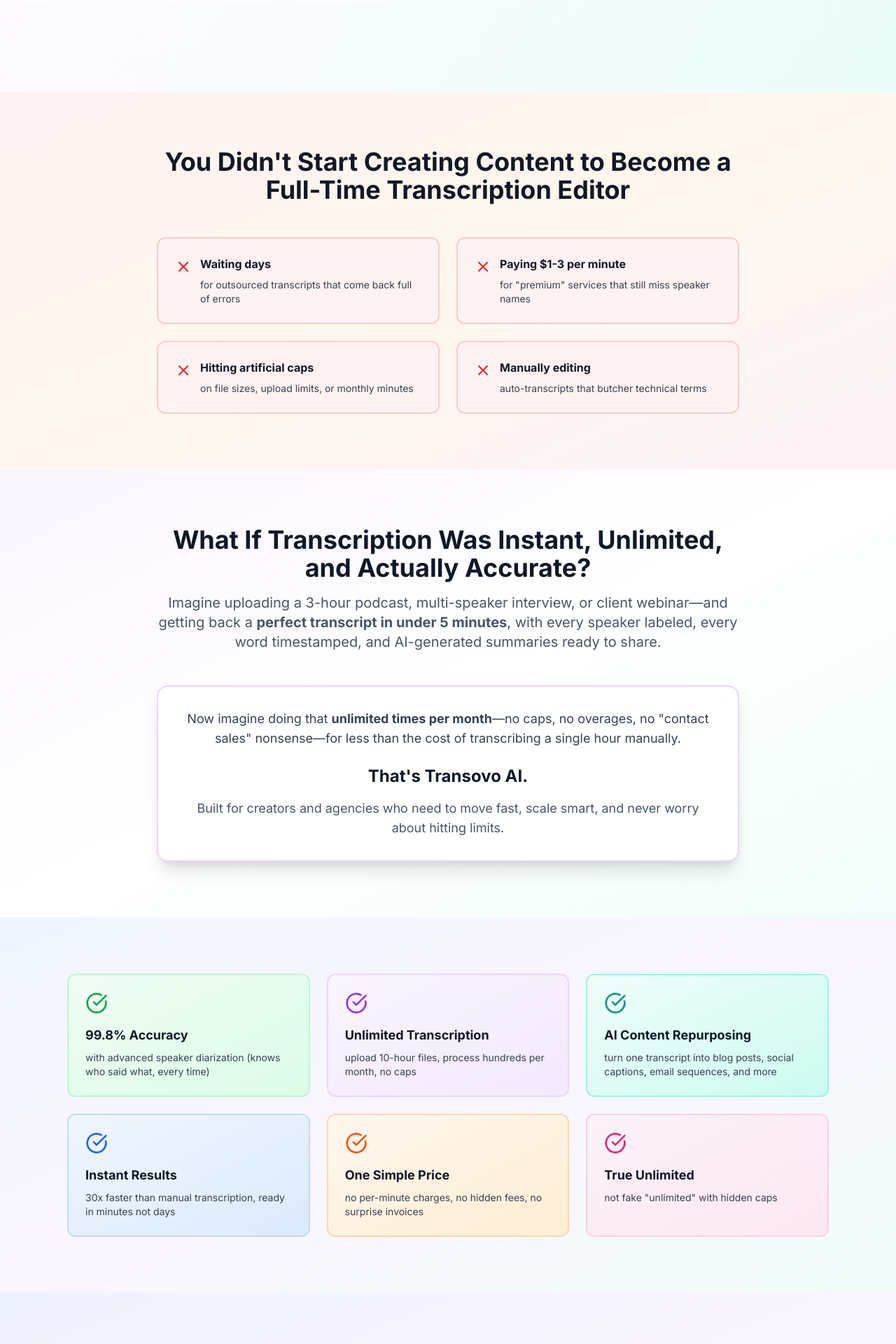
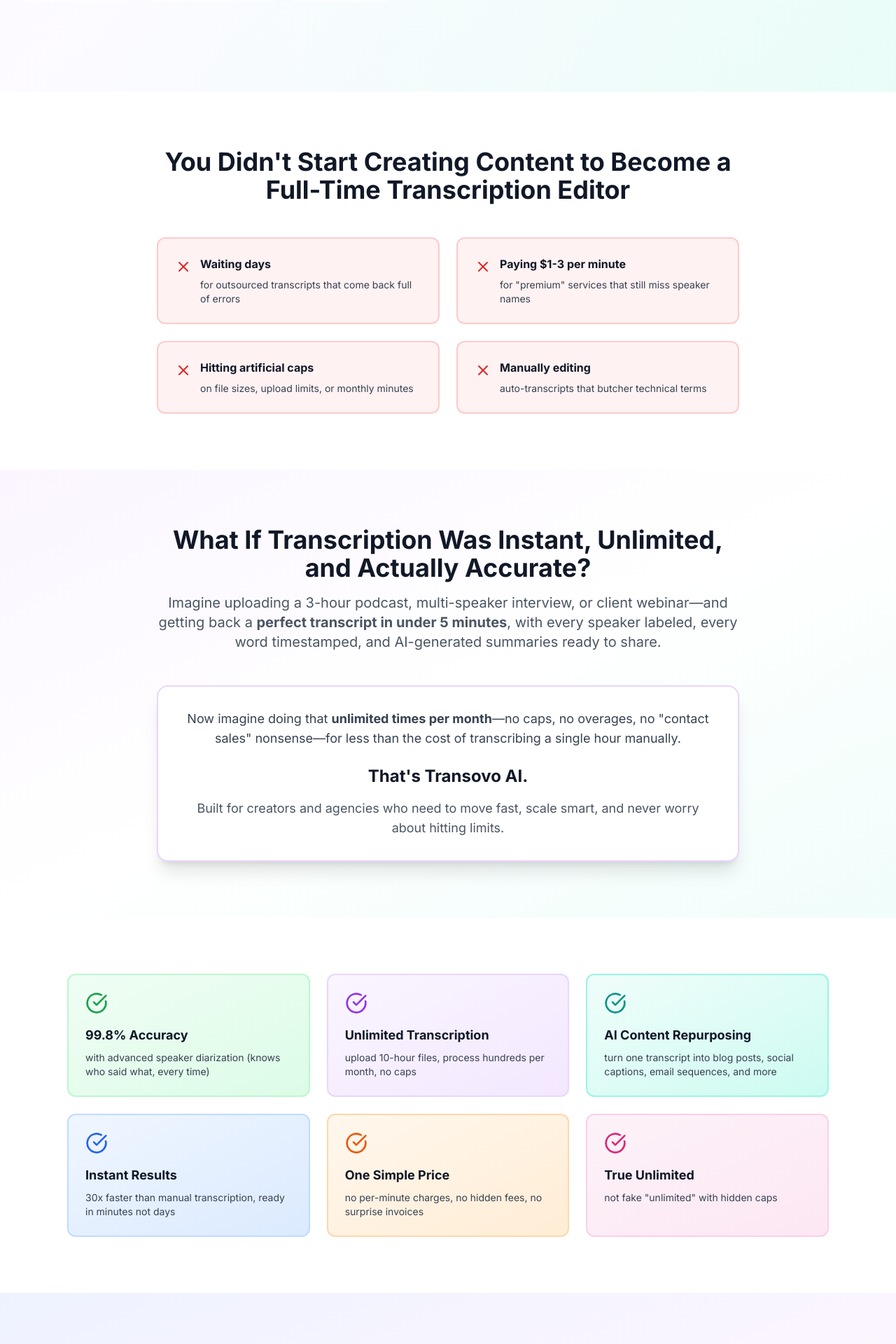
Before and after one commit to 703deuce/stt, a Next.js app: page / in a window 1280 px wide. Shown: the part 1000-2920 px from the top of the page at 70% size. Built offline with nearby package versions, Linux system fonts and the light colour scheme; no server answers.

Commit message:
Fix section backgrounds to alternate properly: gradient, white, gradient, white pattern

```diff
--- a/src/app/page.tsx
+++ b/src/app/page.tsx
@@ -265,7 +265,7 @@
       </section>
 
       {/* Pain Points Section */}
-      <section className="bg-gradient-to-br from-red-50 via-orange-50 to-pink-50 py-20">
+      <section className="bg-white py-20">
         <div className="max-w-4xl mx-auto px-4 sm:px-6 lg:px-8">
           <div className="text-center mb-12">
             <h2 className="text-3xl md:text-4xl font-bold text-gray-900 mb-4">
@@ -339,7 +339,7 @@
       </section>
 
       {/* Key Benefits Grid */}
-      <section className="bg-gradient-to-br from-blue-50 via-purple-50 to-teal-50 py-20">
+      <section className="bg-white py-20">
         <div className="max-w-6xl mx-auto px-4 sm:px-6 lg:px-8">
           <div className="grid md:grid-cols-2 lg:grid-cols-3 gap-6">
             <div className="bg-gradient-to-br from-green-50 to-green-100 rounded-xl p-6 border-2 border-green-200">
@@ -410,7 +410,7 @@
       </section>
 
       {/* Stats Section */}
-      <section className="bg-gradient-to-br from-gray-50 to-white py-20">
+      <section className="bg-white py-20">
         <div className="max-w-7xl mx-auto px-4 sm:px-6 lg:px-8">
           <div className="grid grid-cols-2 md:grid-cols-4 gap-8 text-center">
             <div className="bg-white p-8 rounded-2xl shadow-lg border border-gray-100 hover:shadow-xl transition-all duration-200">
@@ -514,7 +514,7 @@
       </section>
 
       {/* Supported Languages Section */}
-      <section className="bg-gradient-to-br from-purple-50 via-pink-50 to-orange-50 py-20">
+      <section className="bg-white py-20">
         <div className="max-w-7xl mx-auto px-4 sm:px-6 lg:px-8">
           <div className="text-center mb-12">
             <div className="inline-flex items-center bg-gradient-to-r from-orange-100 to-purple-100 text-orange-800 px-4 py-2 rounded-full text-sm font-medium mb-4">
@@ -598,7 +598,7 @@
       </section>
 
       {/* Complete Feature List Section */}
-      <section className="bg-gray-50 py-20">
+      <section className="bg-gradient-to-br from-purple-50 via-teal-50 to-blue-50 py-20">
         <div className="max-w-7xl mx-auto px-4 sm:px-6 lg:px-8">
           <div className="text-center mb-16">
             <div className="inline-flex items-center bg-gradient-to-r from-orange-100 to-purple-100 text-orange-800 px-4 py-2 rounded-full text-sm font-medium mb-4">
@@ -842,7 +842,7 @@
       </section>
 
       {/* Free Trial Details Section */}
-      <section className="bg-gradient-to-br from-purple-50 via-teal-50 to-purple-50 py-20">
+      <section className="bg-white py-20">
         <div className="max-w-7xl mx-auto px-4 sm:px-6 lg:px-8">
           <div className="text-center mb-12">
             <h2 className="text-3xl md:text-4xl font-bold text-gray-900 mb-4">
@@ -1211,7 +1211,7 @@
       </section>
 
       {/* What Makes Us Unbeatable Section */}
-      <section className="bg-gradient-to-br from-green-50 via-emerald-50 to-teal-50 py-20">
+      <section className="bg-white py-20">
         <div className="max-w-7xl mx-auto px-4 sm:px-6 lg:px-8">
           <div className="text-center mb-16">
             <h2 className="text-3xl md:text-4xl font-bold text-gray-900 mb-4">
@@ -1339,7 +1339,7 @@
       </section>
 
       {/* CTA Section */}
-      <section className="bg-gradient-to-r from-purple-600 via-teal-500 to-purple-700 py-20">
+      <section className="bg-gradient-to-br from-purple-50 via-teal-50 to-indigo-50 py-20">
         <div className="max-w-4xl mx-auto text-center px-4 sm:px-6 lg:px-8">
           <h2 className="text-3xl md:text-4xl font-bold text-white mb-6">
             Ready to Scale Your Content Without the Bottleneck?
```
